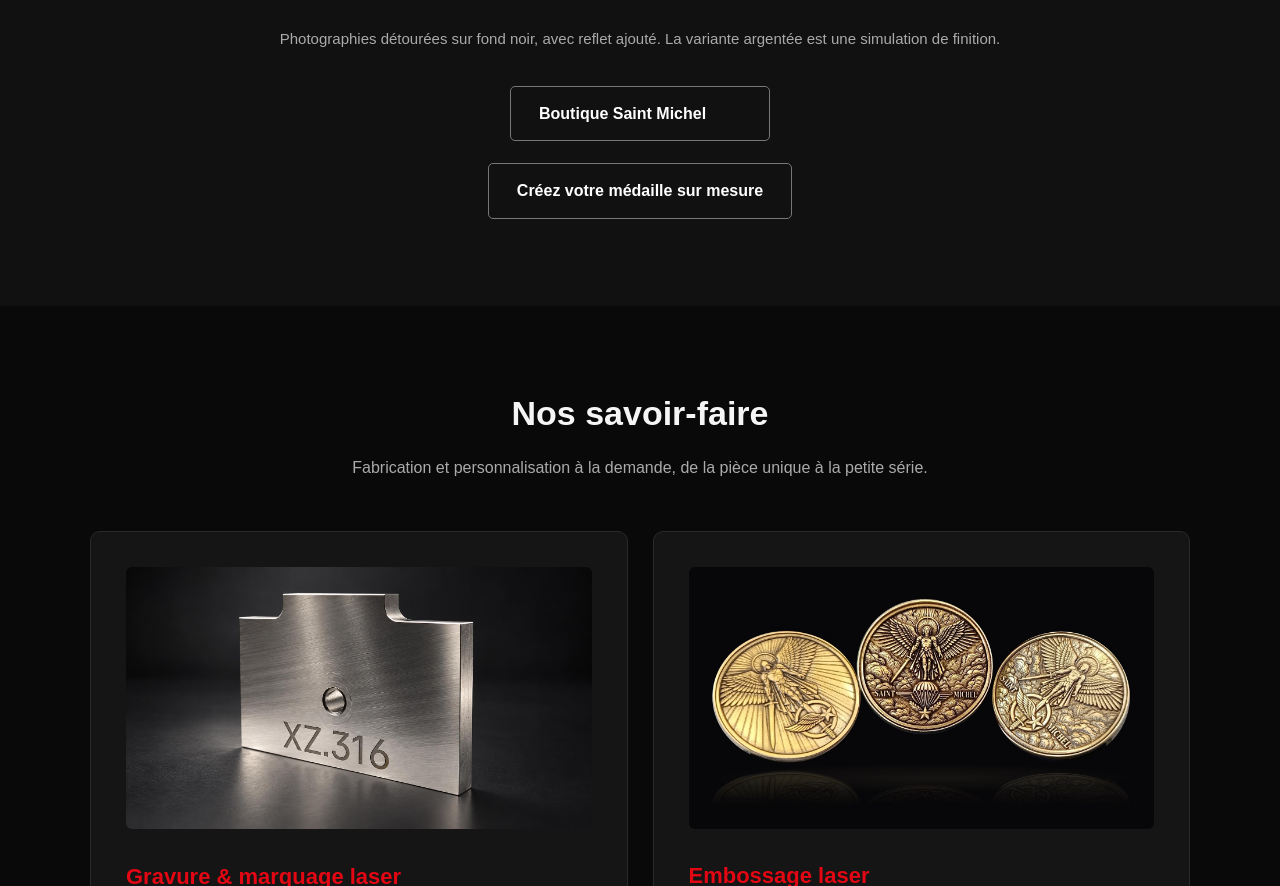
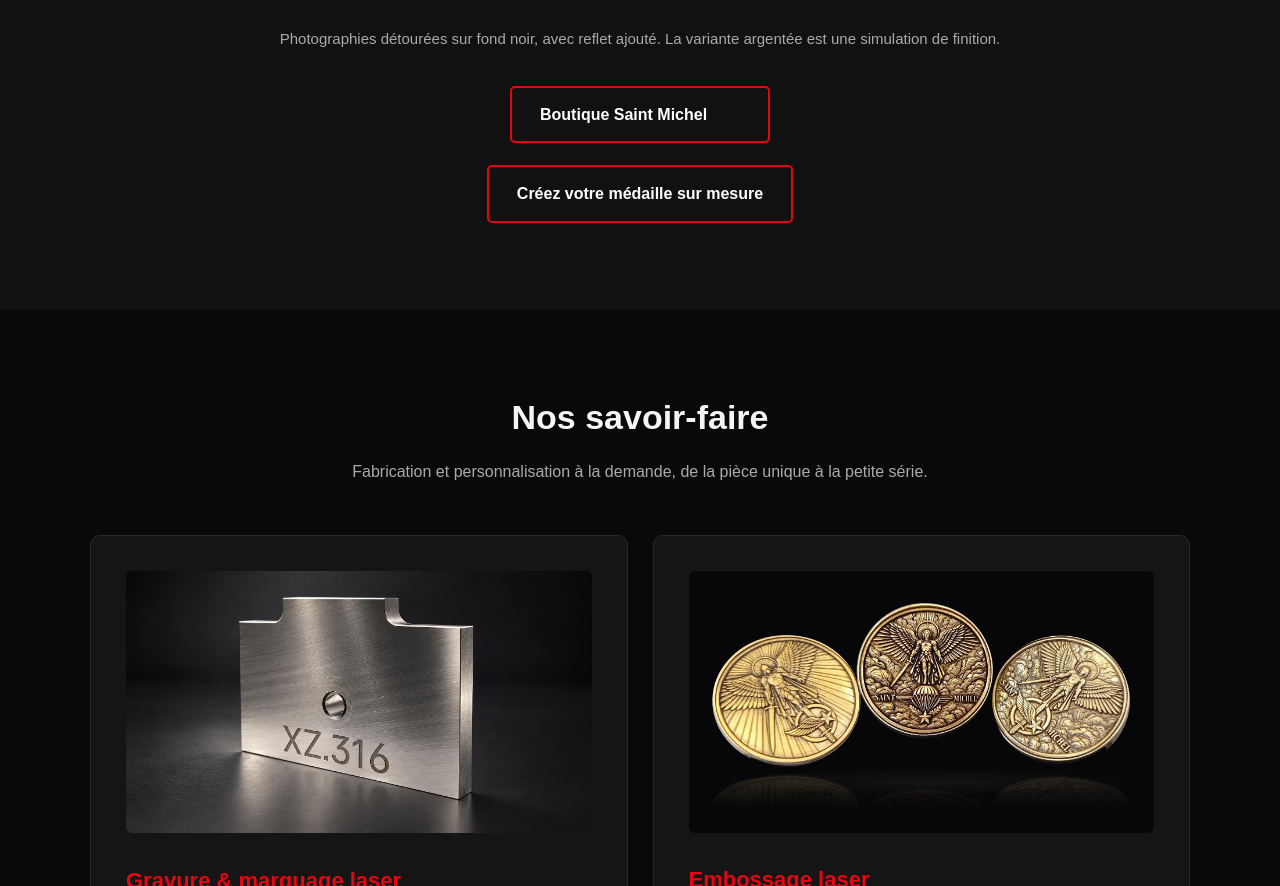
Before and after one commit to DELTAFAB69/Delta-FAB-site, a plain HTML site: page index.html in a window 1280 px wide. Shown: the part 4197-5083 px from the top of the page. Drawn offline with Linux system fonts and the light colour scheme.

Commit message:
Add red outlines to medal shop buttons

```diff
--- a/index.html
+++ b/index.html
@@ -291,6 +291,7 @@
         .gallery-note { text-align: center; margin-top: 28px; }
         .gallery-cta { display: flex; flex-direction: column; align-items: center; gap: 8px; margin-top: 28px; }
         .gallery-cta .button { min-width: 260px; }
+        .gallery-cta .button-secondary { border: 2px solid #e30613; }
         .card img { width: 100%; height: auto; border-radius: 6px; margin-bottom: 22px; }
         a:focus-visible { outline: 3px solid #f5bc62; outline-offset: 4px; }
         @media (max-width: 750px) {
```
